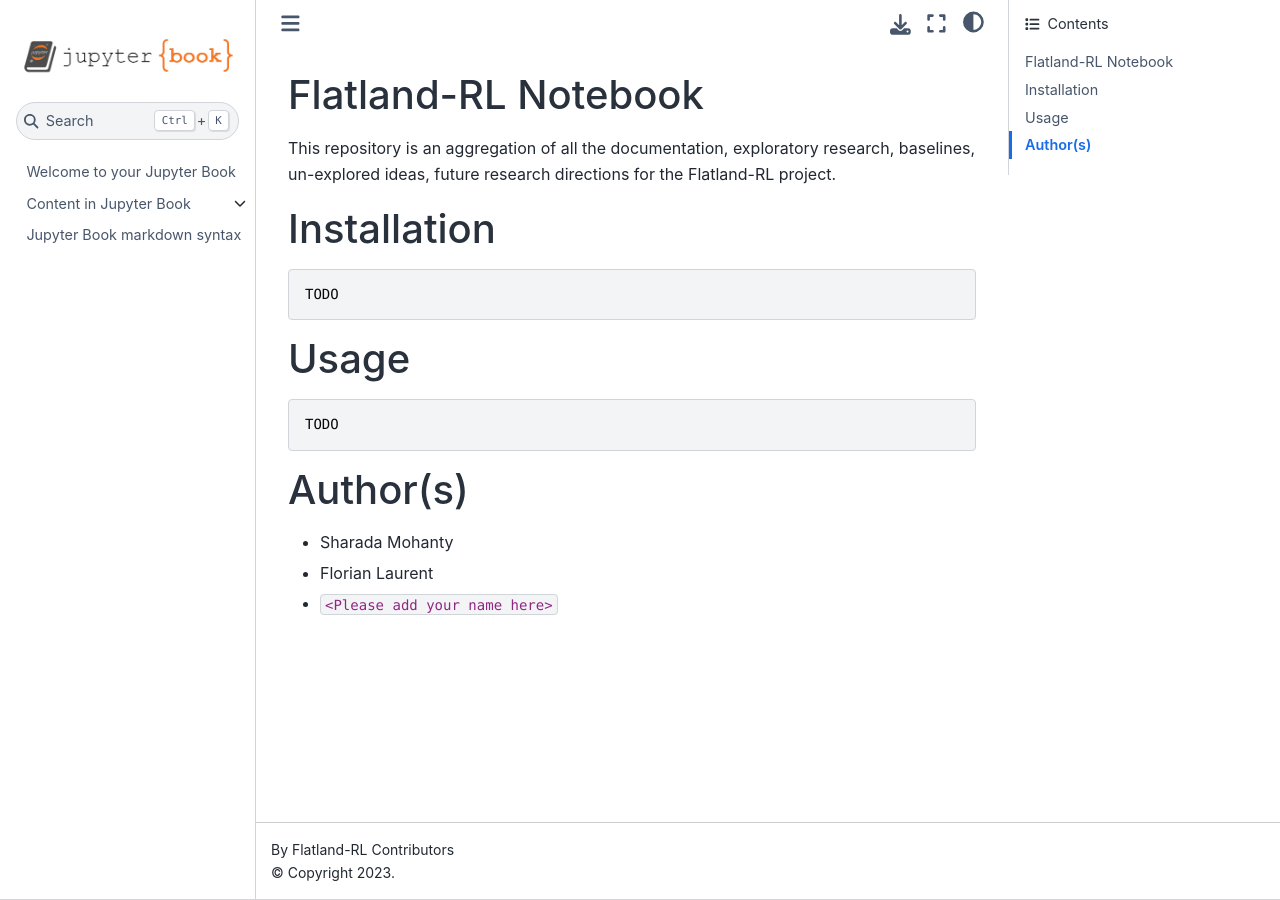
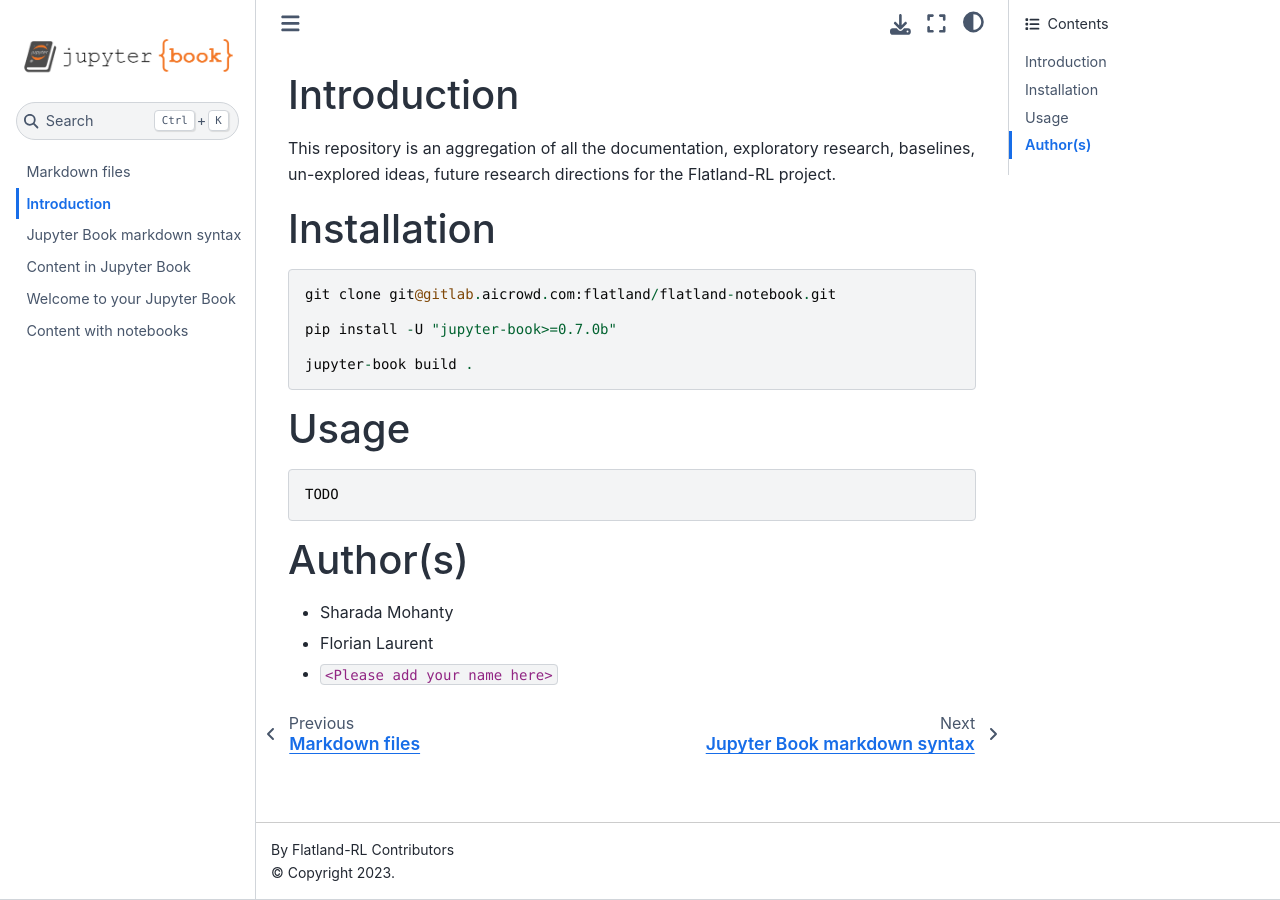
Before and after one commit to flatland-association/flatland-book, a Jupyter Book: the page built from README.md, in a window 1280 px wide. Built offline with Jupyter Book 1.0.4 settings and Sphinx 7.4.7 and the Sphinx Book theme 1.1.4, drawn with Linux system fonts in a browser that asks for light colours.

Commit message:
Update readme

````diff
--- a/README.md
+++ b/README.md
@@ -1,10 +1,14 @@
-# Flatland-RL Notebook
+# Introduction
 
 This repository is an aggregation of all the documentation, exploratory research, baselines, un-explored ideas, future research directions for the Flatland-RL project.
 
 # Installation
 ```
-TODO
+git clone git@gitlab.aicrowd.com:flatland/flatland-notebook.git
+
+pip install -U "jupyter-book>=0.7.0b"
+
+jupyter-book build .
 ```
 
 # Usage
--- a/_toc.yml
+++ b/_toc.yml
@@ -1,6 +1,7 @@
+file: markdown
+sections:
+- file: README
+- file: syntax
+- file: content
 - file: intro
-- file: content
-  sections:
-    - file: markdown
-    - file: notebooks
-- file: syntax
+- file: notebooks
````
Also changed, not shown: 1 other file.
